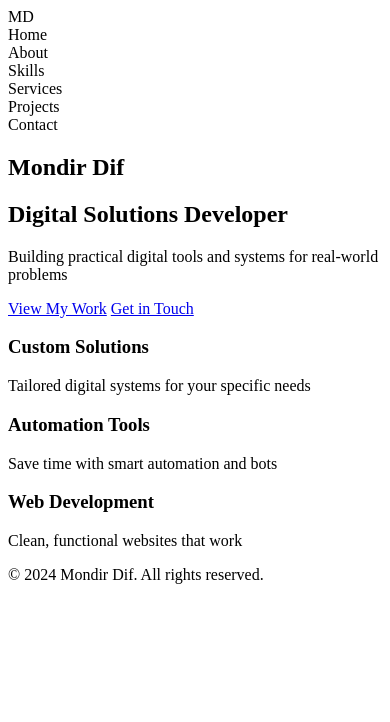
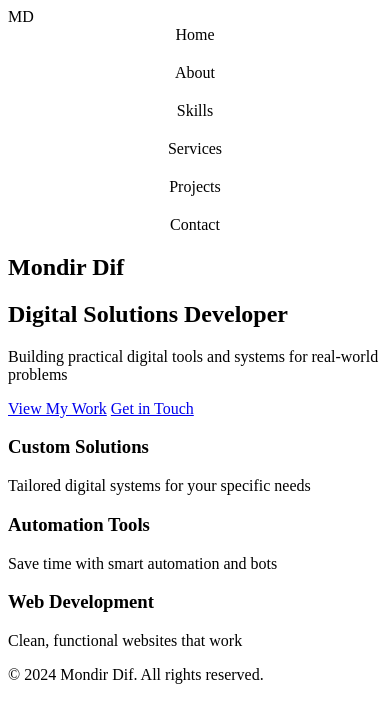
Before and after one commit to mondirdf/Portfolio-, a plain HTML site: page index.html in a window 390 px wide. Drawn offline with Linux system fonts and the light colour scheme; a script that the page names is missing.

Commit message:
Update styles.css

```diff
--- a/styles.css
+++ b/styles.css
@@ -301,3 +301,17 @@ nav a {
     text-decoration: none;
     color: inherit;
 }
+
+/* Navigation Layout FIX */
+.nav-links {
+    display: flex;
+    gap: 20px;
+    align-items: center;
+}
+
+
+@media (max-width: 768px) {
+  .nav-links {
+    flex-direction: column;
+  }
+}
```
